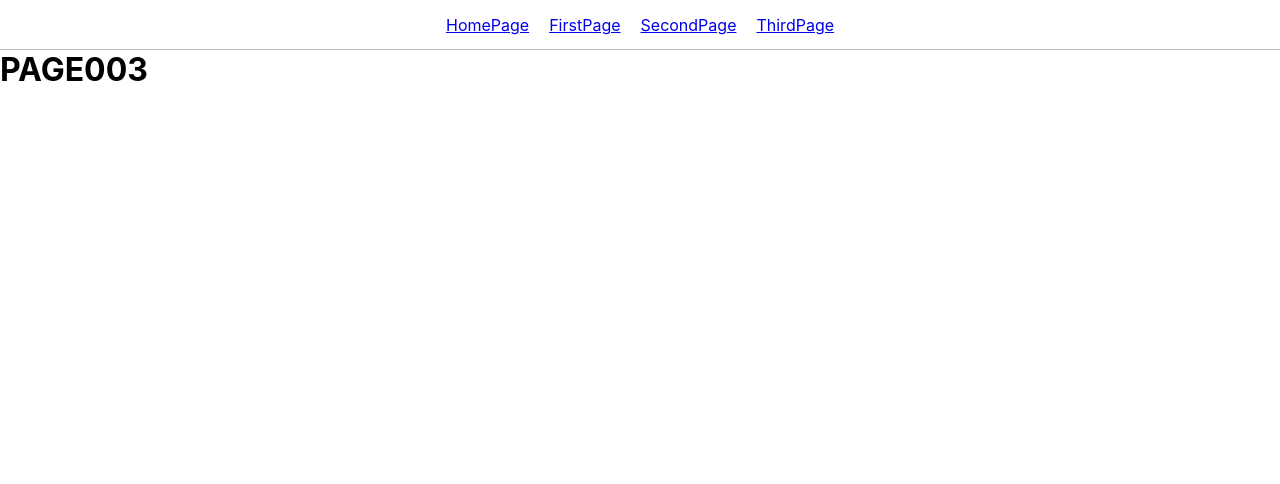
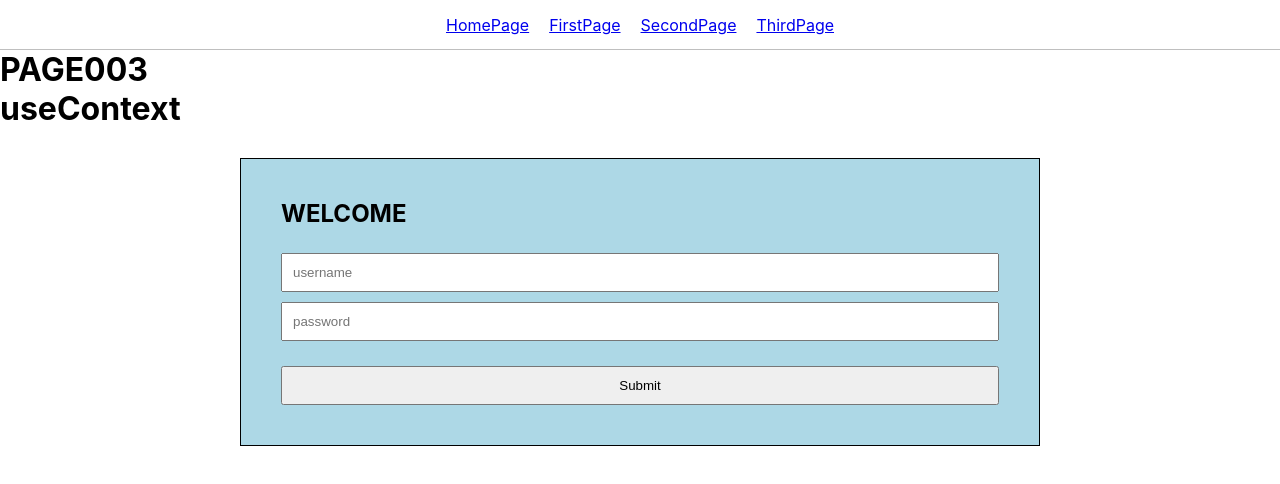
Before and after one commit to Paruhas/react-tutorial, a React (Create React App) app: page /page003 in a window 1280 px wide. Shown: the top 484 px of the page. Built offline with nearby package versions, Linux system fonts and the light colour scheme.

Commit message:
useContext

```diff
--- /dev/null
+++ b/src/components/LoginArea.js
@@ -0,0 +1,16 @@
+import React from "react";
+import "./css/LoginArea.css";
+import LoginBox from "./LoginBox";
+
+function LoginArea(props) {
+  const { auth } = props;
+
+  return (
+    <div className="login-box">
+      <h1>WELCOME</h1>
+      <LoginBox auth={auth} />
+    </div>
+  );
+}
+
+export default LoginArea;
--- /dev/null
+++ b/src/components/LoginBox.js
@@ -0,0 +1,33 @@
+import React from "react";
+
+function LoginBox(props) {
+  const { auth } = props;
+
+  if (auth) {
+    return (
+      <>
+        <p>username = {"username"}</p>
+        <p>fullName = {"firstName + lastName"}</p>
+        <p>
+          <button>Log Out</button>
+        </p>
+      </>
+    );
+  }
+
+  return (
+    <form>
+      <p>
+        <input type="text" placeholder="username" />
+      </p>
+      <p>
+        <input type="password" placeholder="password" />
+      </p>
+      <p>
+        <button>Submit</button>
+      </p>
+    </form>
+  );
+}
+
+export default LoginBox;
--- /dev/null
+++ b/src/components/css/LoginArea.css
@@ -0,0 +1,22 @@
+.login-box {
+  border: 1px solid black;
+  background-color: lightblue;
+  padding: 30px;
+}
+
+.login-box > * {
+  padding: 10px;
+}
+
+.login-box > * input {
+  padding: 10px;
+  margin-top: 5px;
+  margin-bottom: 5px;
+  width: 100%;
+}
+
+.login-box > * button {
+  padding: 10px;
+  margin-top: 20px;
+  width: 100%;
+}
--- a/src/pages/Page001.js
+++ b/src/pages/Page001.js
@@ -83,7 +83,7 @@ function Page001() {
       <div className="editInput">
         <div className="editInput-bg" onClick={() => setInputEdit(null)}></div>
         <div className="editInput-content">
-          <form onSubmit={inputEditSubmit}>
+          <form className="editInput-form" onSubmit={inputEditSubmit}>
             <p>Input1 Text: </p>
             <textarea
               rows="5"
--- a/src/pages/Page003.js
+++ b/src/pages/Page003.js
@@ -1,13 +1,28 @@
 import React from "react";
+import LoginArea from "../components/LoginArea";
 import Navbar from "../components/Navbar";
+import "./css/Page003.css";
 
-function Page001() {
+const fakeUserData = {
+  username: "user1",
+  password: "user1",
+  firstName: "Iam",
+  lastName: "User1",
+};
+
+function Page003() {
   return (
     <div>
       <Navbar />
       <h1>PAGE003</h1>
+      <h1>useContext</h1>
+      <section className="app-section">
+        <div className="app-container">
+          <LoginArea auth={null} />
+        </div>
+      </section>
     </div>
   );
 }
 
-export default Page001;
+export default Page003;
--- a/src/pages/css/Page001.css
+++ b/src/pages/css/Page001.css
@@ -7,12 +7,12 @@
   margin: 10px;
 }
 
-form {
+.editInput-form {
   display: flex;
   flex-direction: column;
 }
 
-form > * {
+.editInput-form > * {
   margin: 10px;
   padding: 10px;
 }
--- /dev/null
+++ b/src/pages/css/Page003.css
@@ -0,0 +1,9 @@
+.app-container-popup-btn {
+  padding: 10px;
+  width: 100%;
+}
+
+.app-container-h1,
+.app-container-h3 {
+  padding: 10px;
+}
```
